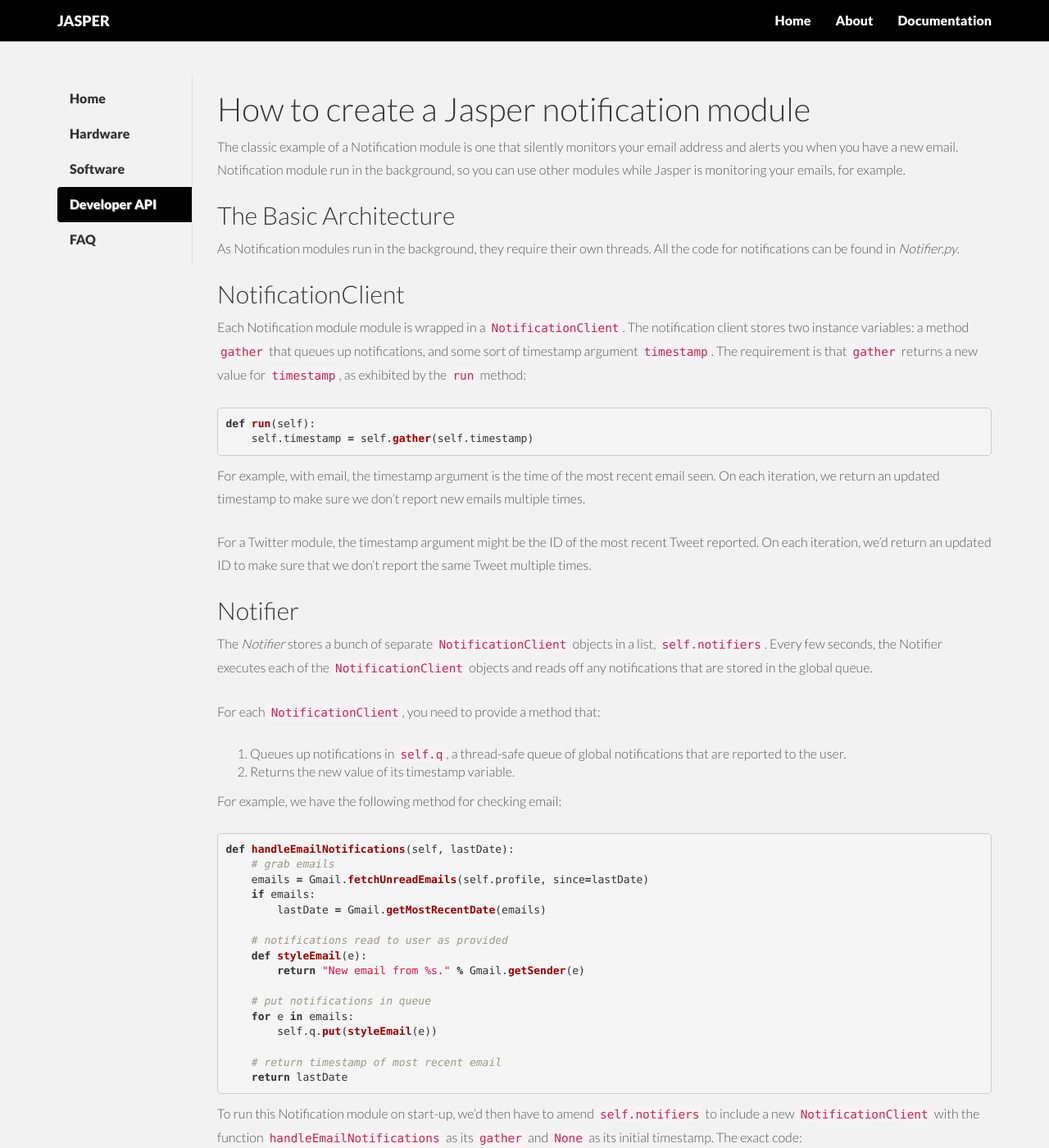
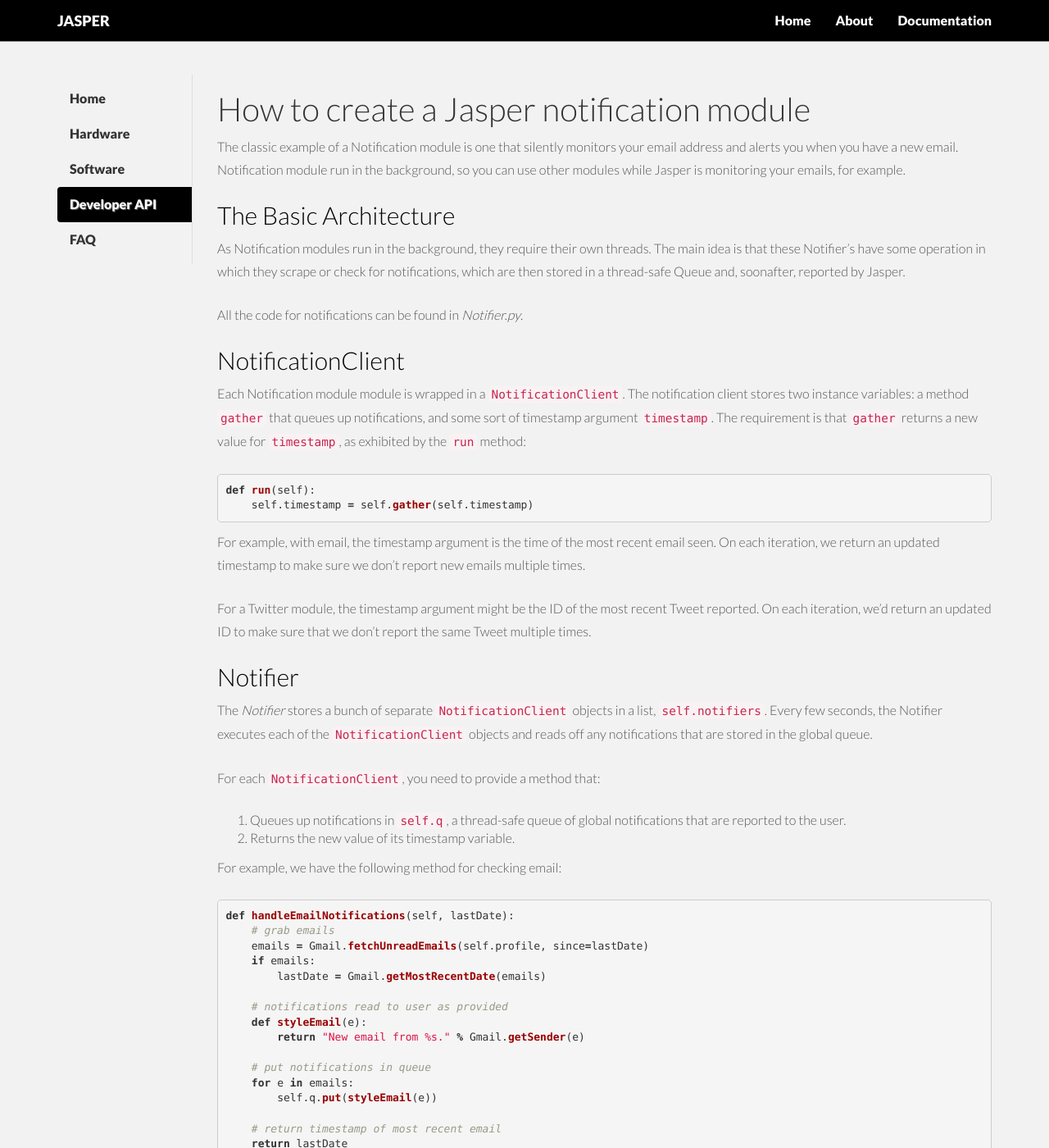
Before and after one commit to jasperproject/jasperproject.github.io, a Jekyll site: the page built from documentation/api/notification/index.md, in a window 1280 px wide and 1400 px high. Shown: the whole window at 82% size. Built offline with Jekyll 4.4.1, drawn with Linux system fonts in a browser that asks for light colours; nearby versions of some CDN libraries.

Commit message:
anchor tags in docs, some additional edits to docs

```diff
--- a/documentation/api/notification/index.md
+++ b/documentation/api/notification/index.md
@@ -10,11 +10,14 @@
 The classic example of a Notification module is one that silently monitors your email address and alerts you when you have a new email. Notification module run in the background, so you can use other modules while Jasper is monitoring your emails, for example.
 
 
-## The Basic Architecture
 
-As Notification modules run in the background, they require their own threads. All the code for notifications can be found in _Notifier.py_.
+<h2 class="linked" id='architecture'><a href="#architecture" title="Permalink to this headline">The Basic Architecture</a></h2>
 
-## NotificationClient
+As Notification modules run in the background, they require their own threads. The main idea is that these Notifier's have some operation in which they scrape or check for notifications, which are then stored in a thread-safe Queue and, soonafter, reported by Jasper.
+
+All the code for notifications can be found in _Notifier.py_.
+
+<h2 class="linked" id='NotificationClient'><a href="#NotificationClient" title="Permalink to this headline">NotificationClient</a></h2>
 
 Each Notification module module is wrapped in a `NotificationClient`. The notification client stores two instance variables: a method `gather` that queues up notifications, and some sort of timestamp argument `timestamp`. The requirement is that `gather` returns a new value for `timestamp`, as exhibited by the `run` method:
 
@@ -27,7 +30,7 @@
 
 For a Twitter module, the timestamp argument might be the ID of the most recent Tweet reported. On each iteration, we'd return an updated ID to make sure that we don't report the same Tweet multiple times.
 
-## Notifier
+<h2 class="linked" id='Notifier'><a href="#Notifier" title="Permalink to this headline">Notifier</a></h2>
 
 The _Notifier_ stores a bunch of separate `NotificationClient` objects in a list, `self.notifiers`. Every few seconds, the Notifier executes each of the `NotificationClient` objects and reads off any notifications that are stored in the global queue.
 
@@ -64,7 +67,7 @@
     self.NotificationClient(self.handleEmailNotifications, None)]
 {% endhighlight %}
 
-## Conclusion
+<h2 class="linked" id='conclusion'><a href="#conclusion" title="Permalink to this headline">Conclusion</a></h2>
 
 As a recap, there are two high-level steps to adding a new notification module:
 
--- a/static/css/main.css
+++ b/static/css/main.css
@@ -6,6 +6,12 @@
  * Version: 1.0
  * URL: http://blacktie.co
  */
+
+/* Anchoring header elements */
+.linked {
+    padding-top: 60px;
+    margin-top: -60px;
+}
 
 body {
   background-color: #f2f2f2;
```
Also changed, not shown: documentation/api/standard/index.md (+10 -6 lines), documentation/hardware/index.md (+4 -4 lines), documentation/software/index.md (+33 -24 lines).
